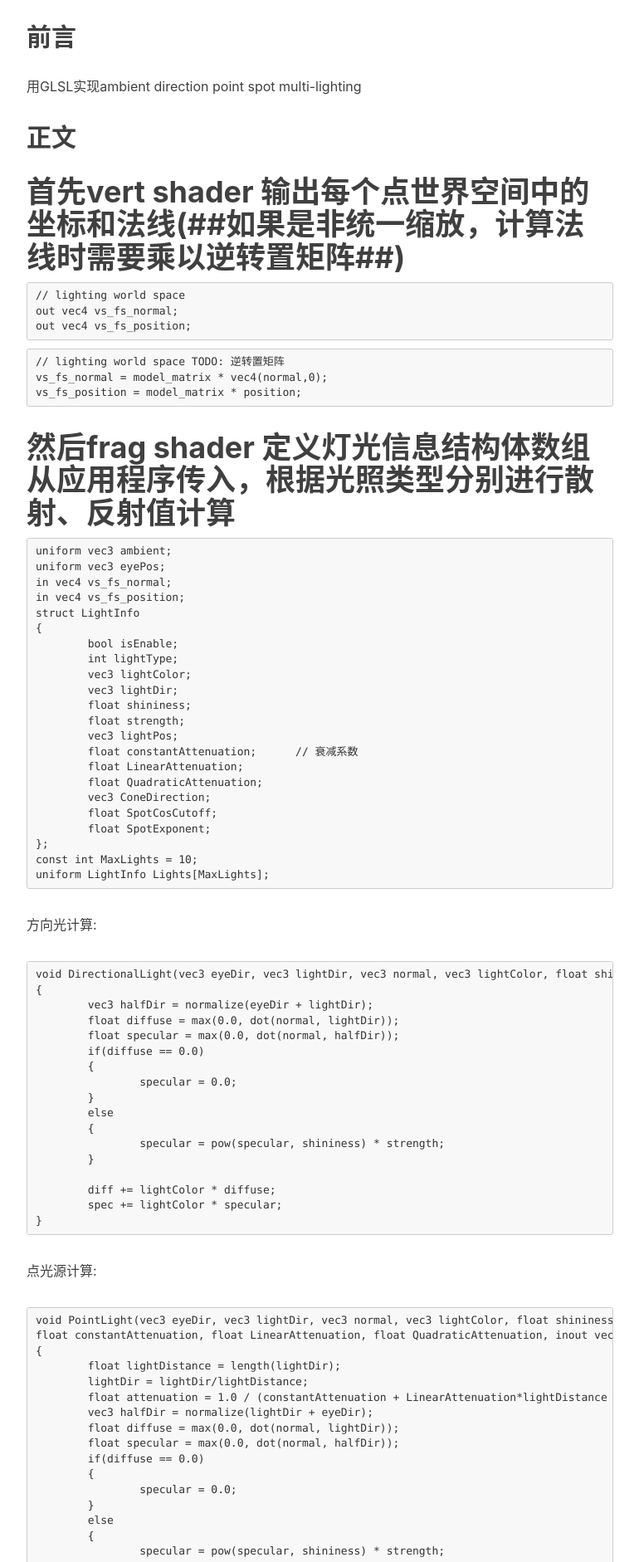
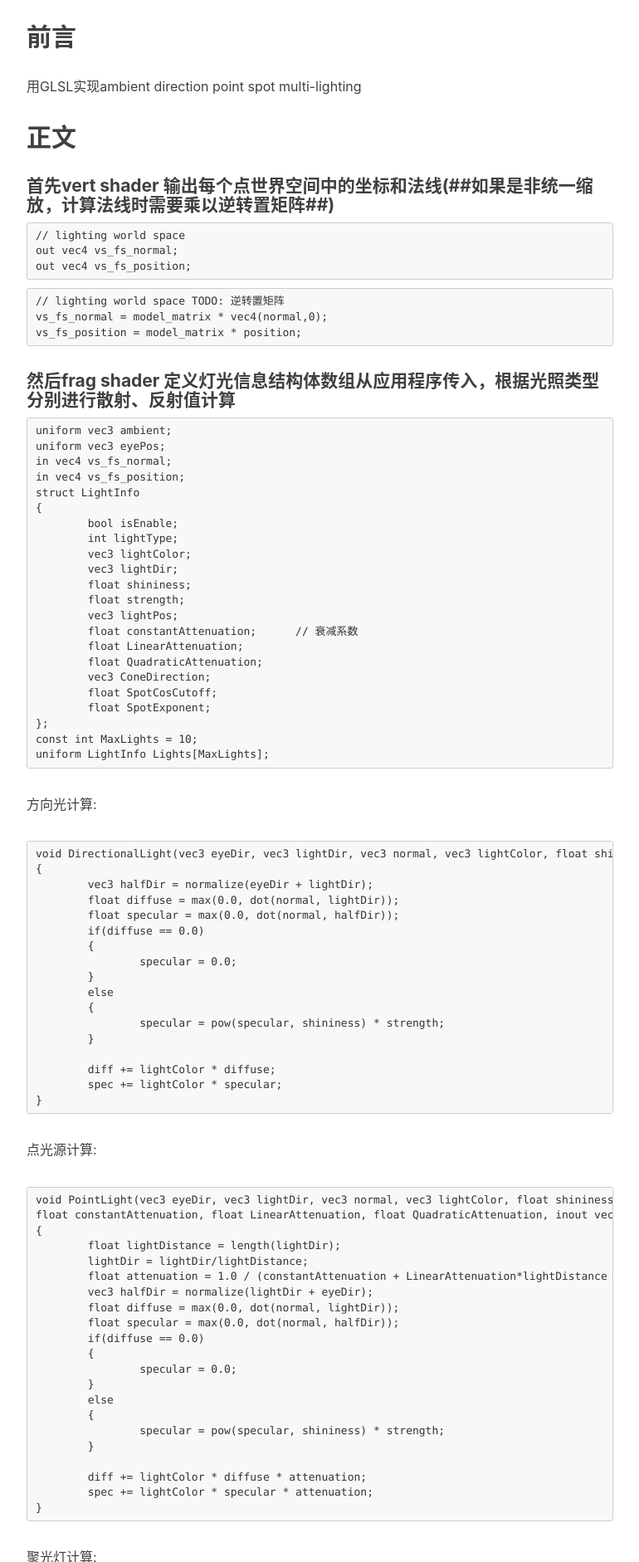
Before and after one commit to huangx916/huangx916.github.io, a Jekyll site: the page built from _posts/2018-01-01-lighting.markdown, in a window 1280 px wide. Shown: the part 610-2492 px from the top of the page at 83% size, without its empty margins (233-1003 px from the left). Built offline with Jekyll 4.4.1, drawn with Linux system fonts in a browser that asks for light colours; nearby versions of some CDN libraries; comment, search, counter and statistics services are not loaded.

````diff
--- a/_posts/2017-12-31-linearfog.markdown
+++ b/_posts/2017-12-31-linearfog.markdown
@@ -17,7 +17,7 @@ tags:
 用GLSL实现了简单的linear fog.  exp fog ect.待后续加入...
 
 ## 正文
-#  首先vert shader 计算出每个点到视点距离，我是在视图坐标系下计算的:
+####  首先vert shader 计算出每个点到视点距离，我是在视图坐标系下计算的:
 ```
 uniform int useFog;
 out float vs_fs_distance;
@@ -30,7 +30,7 @@ if(useFog == 1)
 	vs_fs_distance = sqrt(mvPosition.x * mvPosition.x + mvPosition.y * mvPosition.y + mvPosition.z * mvPosition.z);
 }
 ```
-#  然后frag shader 根据距离计算出雾的权重对目标颜色和雾颜色进行线性插值:
+####  然后frag shader 根据距离计算出雾的权重对目标颜色和雾颜色进行线性插值:
 ```
 uniform int useFog;
 uniform int fogType;
--- a/_posts/2018-01-01-lighting.markdown
+++ b/_posts/2018-01-01-lighting.markdown
@@ -17,7 +17,7 @@ tags:
 用GLSL实现ambient direction point spot multi-lighting
 
 ## 正文
-#  首先vert shader 输出每个点世界空间中的坐标和法线(##如果是非统一缩放，计算法线时需要乘以逆转置矩阵##)
+####  首先vert shader 输出每个点世界空间中的坐标和法线(##如果是非统一缩放，计算法线时需要乘以逆转置矩阵##)
 ```
 // lighting world space
 out vec4 vs_fs_normal;
@@ -29,7 +29,7 @@ out vec4 vs_fs_position;
 vs_fs_normal = model_matrix * vec4(normal,0);
 vs_fs_position = model_matrix * position;
 ```
-#  然后frag shader 定义灯光信息结构体数组从应用程序传入，根据光照类型分别进行散射、反射值计算
+####  然后frag shader 定义灯光信息结构体数组从应用程序传入，根据光照类型分别进行散射、反射值计算
 ```
 uniform vec3 ambient;
 uniform vec3 eyePos;
@@ -171,7 +171,7 @@ vec3 rgb = min(fColor.rgb * scatteredLight + reflactedLight, vec3(1.0));
 fColor = vec4(rgb, fColor.a);
 ```
 
-#  应用程序自定义结构体数组uniform传入:
+####  应用程序自定义结构体数组uniform传入:
 ```
 // light
 for (int index = 0; index < HXSceneManager::GetInstance()->lightVct.size(); ++index)
@@ -239,7 +239,7 @@ for (int index = 0; index < HXSceneManager::GetInstance()->lightVct.size(); ++in
 }
 ```
 
-#  场景配置文件中的灯光数据:
+####  场景配置文件中的灯光数据:
 ```
 <Lights>
 	<Light Enable="1" LightType="1" Shininess="10" Strength="0.2" constantAttenuation="0" LinearAttenuation="0" QuadraticAttenuation="0" SpotCosCutoff="0" SpotExponent="0">
````
